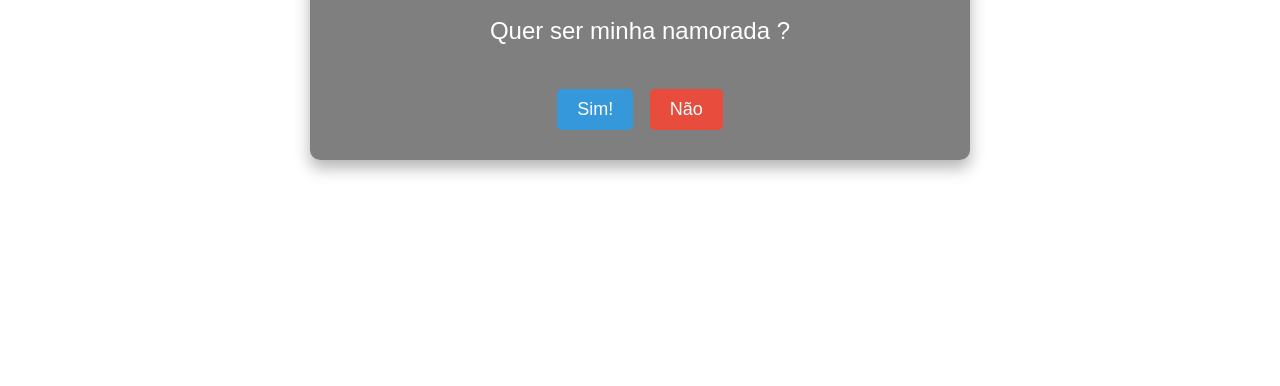
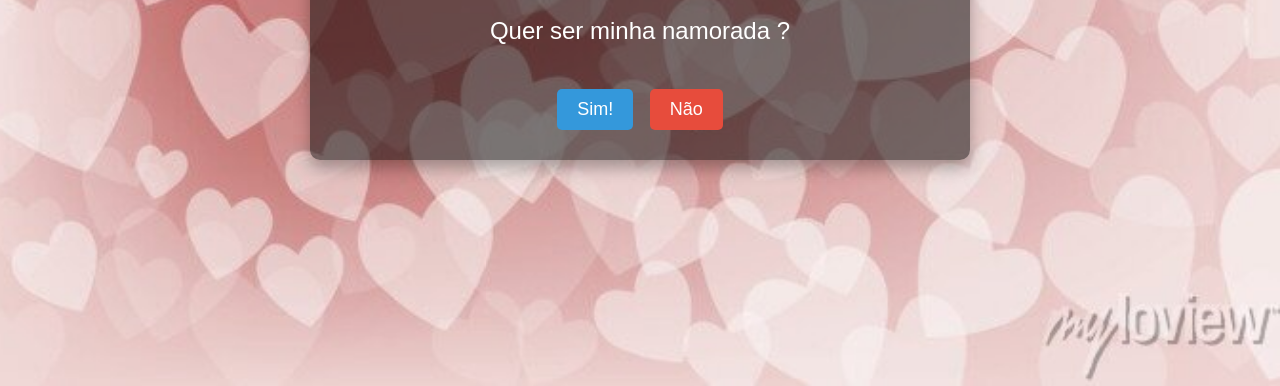
Before and after one commit to ErickDarkStar/Game, a plain HTML site: page pedido.html in a window 1280 px wide. Shown: the part 414-800 px from the top of the page. Drawn offline with Linux system fonts and the light colour scheme.

Commit message:
Update pedido.html

```diff
--- a/pedido.html
+++ b/pedido.html
@@ -10,7 +10,7 @@
             height: 100%;
             overflow: hidden;
             text-align: center;
-            background: url('img/fundo2.jpg') no-repeat center center fixed;
+            background: url('fundo2.jpg') no-repeat center center fixed;
             background-size: cover;
         }
         .container {
```
